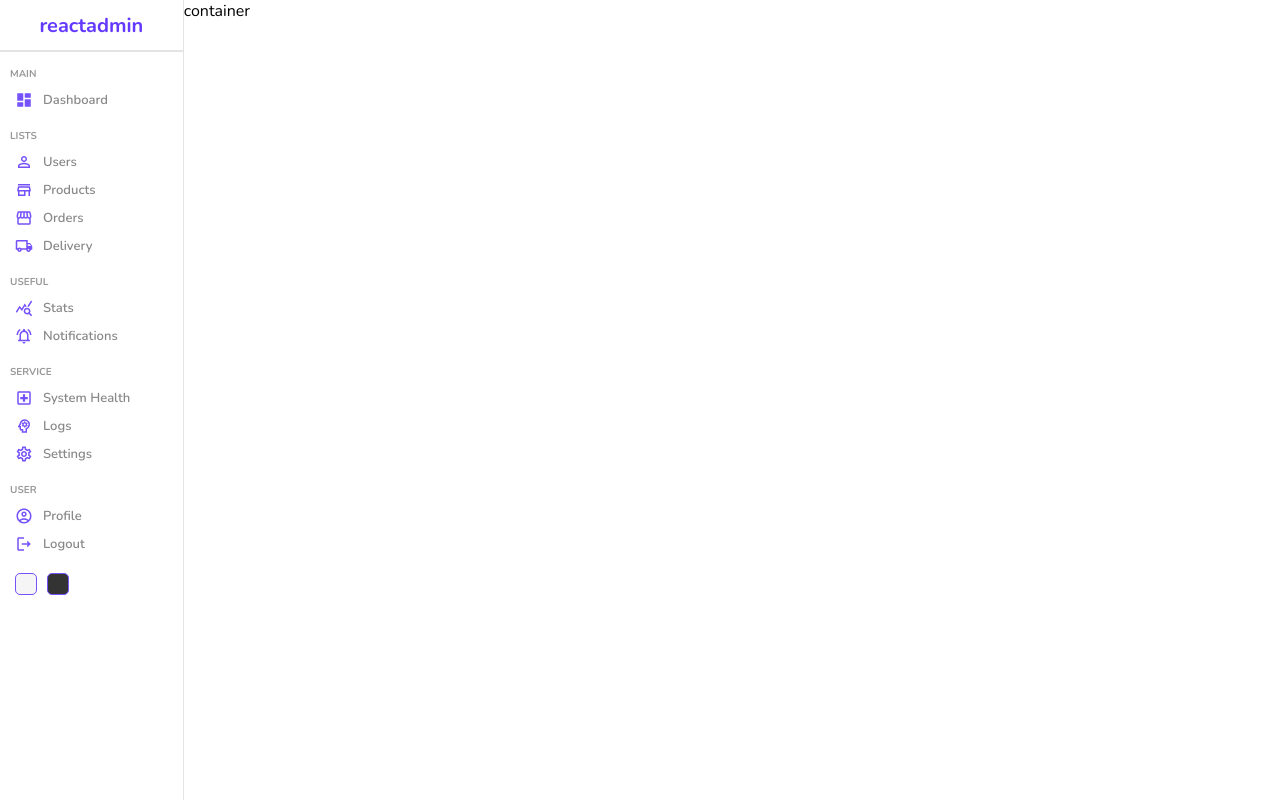
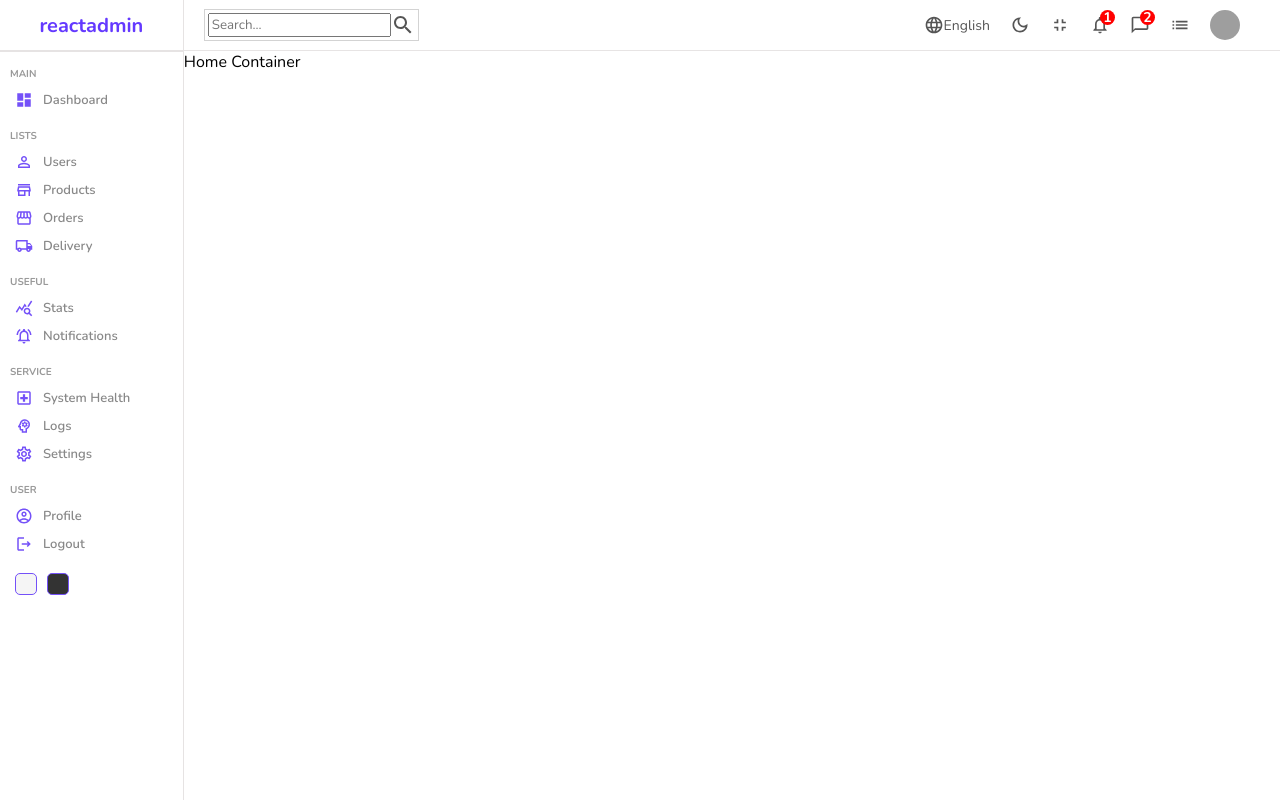
Before and after one commit to MiltonDevSis/React_Dashboard, a React (Create React App) app: page / in a window 1280 px wide. Built offline with nearby package versions, Linux system fonts and the light colour scheme; grey boxes are pictures that could not be loaded.

Commit message:
Config Navbar design

```diff
--- a/src/components/navbar/Navbar.jsx
+++ b/src/components/navbar/Navbar.jsx
@@ -1,9 +1,53 @@
 import "./navbar.scss";
+import SearchOutlinedIcon from "@mui/icons-material/SearchOutlined";
+import LanguageOutlinedIcon from "@mui/icons-material/LanguageOutlined";
+import DarkModeOutlinedIcon from "@mui/icons-material/DarkModeOutlined";
+import FullscreenExitOutlinedIcon from "@mui/icons-material/FullscreenExitOutlined";
+import NotificationsNoneOutlinedIcon from "@mui/icons-material/NotificationsNoneOutlined";
+import ChatBubbleOutlineIcon from "@mui/icons-material/ChatBubbleOutline";
+import ListOutlinedIcon from "@mui/icons-material/ListOutlined";
 
 export const Navbar = () => {
   return (
-    <div className='navbar'>Navbar</div>
-  )
-}
+    <div className="navbar">
+      <div className="wrapper">
+        <div className="search">
+          <input type="text" placeholder="Search..." />
+          <SearchOutlinedIcon />
+        </div>
+        <div className="items">
+          <div className="item">
+            <LanguageOutlinedIcon className="icon" />
+            English
+          </div>
+          <div className="item">
+            <DarkModeOutlinedIcon className="icon" />
+          </div>
+          <div className="item">
+            <FullscreenExitOutlinedIcon className="icon" />
+          </div>
+          <div className="item">
+            <NotificationsNoneOutlinedIcon className="icon" />
+            <div className="counter">1</div>
+          </div>
+          <div className="item">
+            <ChatBubbleOutlineIcon className="icon" />
+            <div className="counter">2</div>
+          </div>
+          <div className="item">
+            <ListOutlinedIcon className="icon" />
+          </div>
+          <div className="item">
+            <img
+              src="https://www.gravatar.com/avatar/205e460b479e2e5b48aec07710c08d50?s=200"
+              alt=""
+              className="avatar"
+            />
+          </div>
+        </div>
+      </div>
+    </div>
+  );
+};
 
 export default Navbar;
--- a/src/components/navbar/navbar.scss
+++ b/src/components/navbar/navbar.scss
@@ -0,0 +1,71 @@
+.navbar {
+  height: 50px;
+  border-bottom: 0.5px solid rgb(231, 228, 228);
+  display: flex;
+  align-items: center;
+  font-size: 14px;
+  color: #555;
+
+  .wrapper {
+    width: 1000%;
+    padding: 20px;
+    display: flex;
+    align-items: center;
+    justify-content: space-between;
+
+    .search {
+      display: flex;
+      align-items: center;
+      border: 0.5px solid lightgray;
+      padding: 3px;
+
+      .input {
+        border: none;
+        outline: none;
+        background: transparent;
+
+        &::placeholder {
+          font-size: 12px;
+        }
+      }
+    }
+
+    .items {
+      display: flex;
+      align-items: center;
+
+      .item{
+          display: flex;
+          align-items: center;
+          margin-right: 20px;
+          position: relative;
+
+          .icon{
+              font-size: 20px;
+          }
+
+          .avatar{
+                width: 30px;
+                height: 30px;
+                border-radius: 50%;
+          }
+
+          .counter{
+              width: 15px;
+              height: 15px;
+              background-color: red;
+              border-radius: 50%;
+              color: white;
+              display: flex;
+              align-items: center;
+              justify-content: center;
+              font-style: 10px;
+              font-weight: bold;
+              position: absolute;
+              top: -5px;
+              right: -5px;
+          }
+      }
+    }
+  }
+}
--- a/src/pages/home/Home.jsx
+++ b/src/pages/home/Home.jsx
@@ -1,3 +1,4 @@
+import Navbar from "../../components/navbar/Navbar"
 import Sidebar from "../../components/sidebar/Sidebar"
 import "./home.scss"
 
@@ -5,7 +6,10 @@
   return (
     <div className="home">
         <Sidebar />
-        <div className="homeContainer">container</div>
+        <div className="homeContainer">
+          <Navbar/>
+          Home Container
+          </div>
     </div>
   )
 }
```
